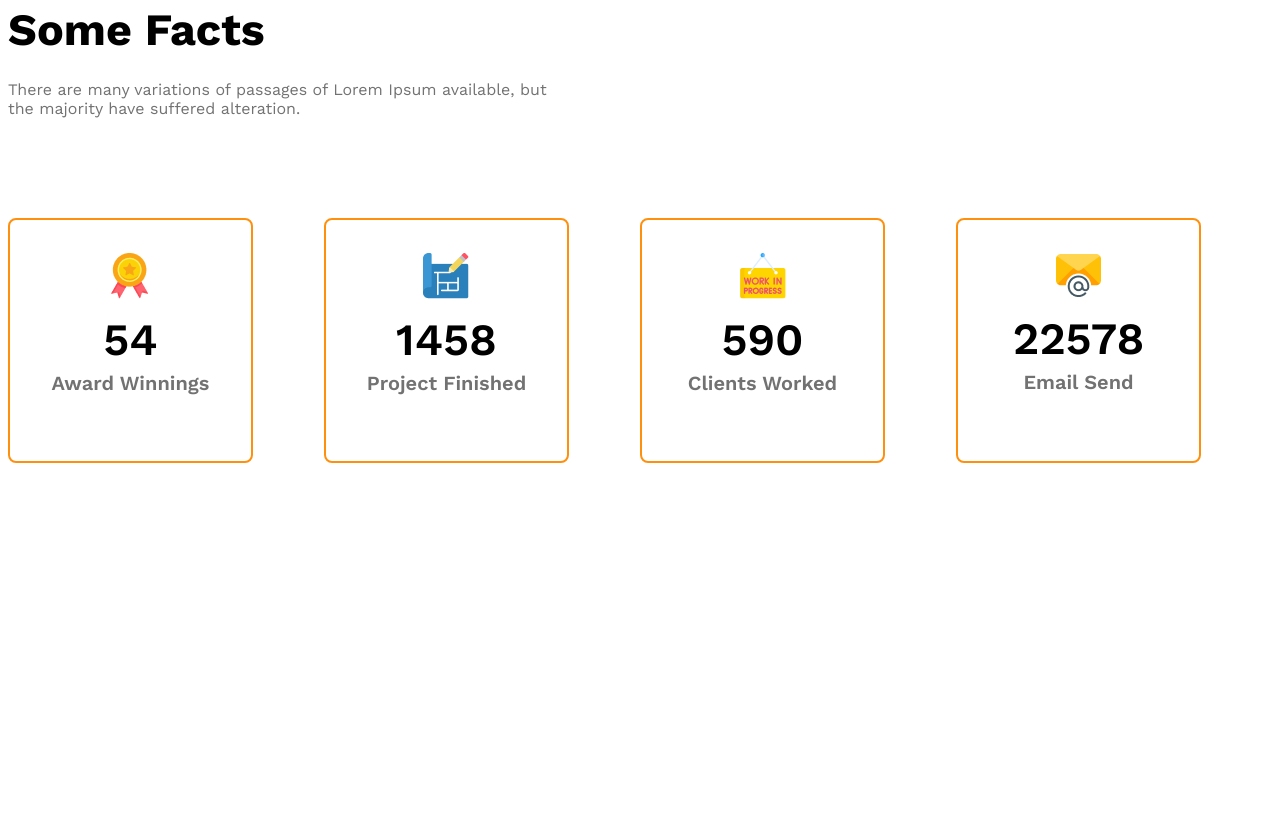
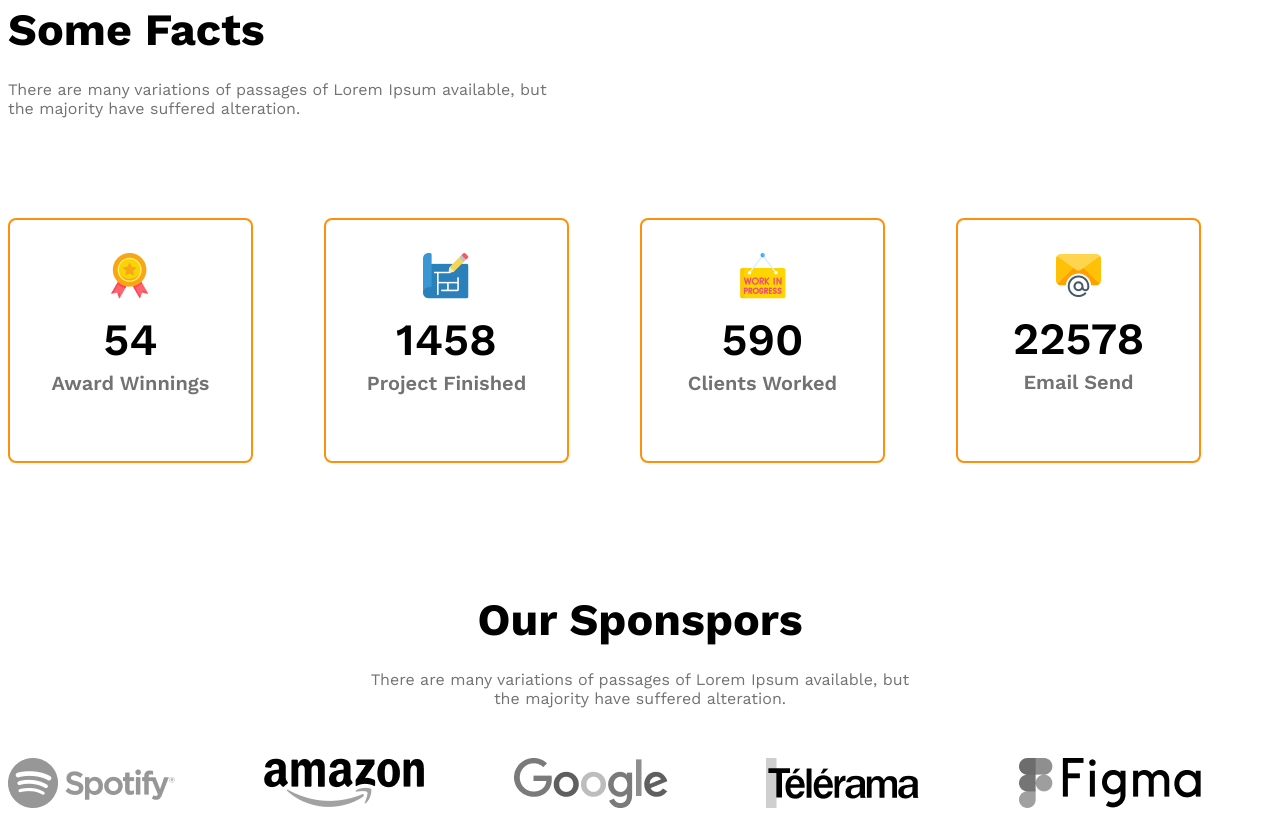
Before and after one commit to Jollypru/G3-architects-website, a plain HTML site: page index.html in a window 1280 px wide. Shown: the part 2181-2997 px from the top of the page. Before the commit the page ends 2652 px from the top, so only its background shows below. Drawn offline with nearby package versions, Linux system fonts and the light colour scheme.

Commit message:
sponsor companies added

```diff
--- a/index.html
+++ b/index.html
@@ -85,6 +85,19 @@
                 </div>
             </div>
         </section>
+        <section class="sponsors">
+            <div class="sponsors-content">
+                <h3 class="section-title">Our Sponspors</h3>
+                <p class="dark-3">There are many variations of passages of Lorem Ipsum available, but the majority have suffered alteration.</p>
+            </div>
+            <div class="sponsor-companies">
+                <img src="./images/sponsors/spotify.png" alt="">
+                <img src="./images/sponsors/amazon.png" alt="">
+                <img src="./images/sponsors/google.png" alt="">
+                <img src="./images/sponsors/telerama.png" alt="">
+                <img src="./images/sponsors/figma.png" alt="">
+            </div>
+        </section>
     </main>
     <footer>
 
--- a/styles/architect.css
+++ b/styles/architect.css
@@ -130,7 +130,20 @@ main > section{
     margin-top: 24px;
     margin-bottom: 100px;
   }
-
+  /* sponsor companies styles */
+  .sponsors-content{
+    max-width: 542px;
+    margin: 0 auto;
+    text-align: center;
+  }
+  .sponsor-companies{
+    display: grid;
+    grid-template-columns: repeat(5, 1fr);
+    margin-top: 50px;
+  }
+  .sponsor-companies img{
+    filter: grayscale(100%);
+  }
   /* responsive design styles */
   @media screen and (max-width: 576px) {
     .navbar, .nav-links, .teams{
```
